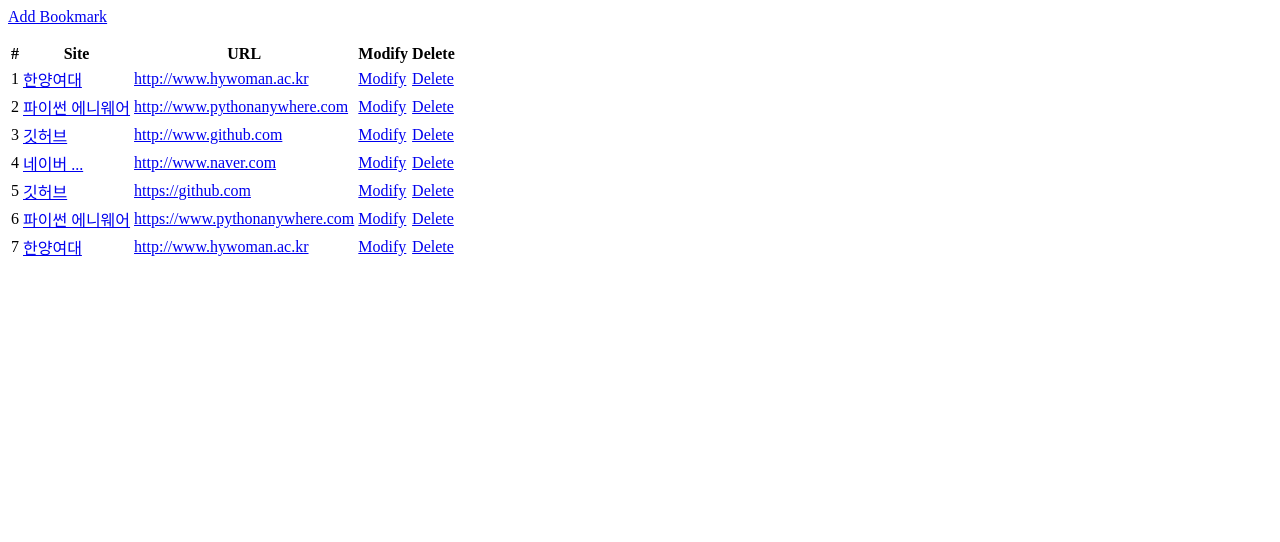
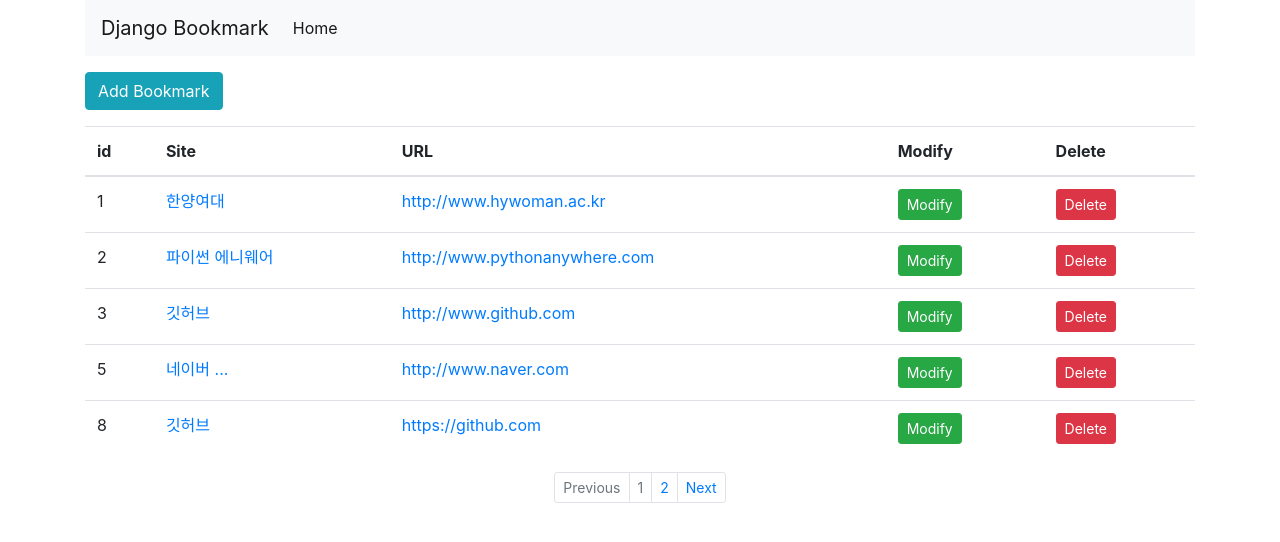
Before and after one commit to logistex/bookmark, a Django app: page /bookmark/ in a window 1280 px wide. Shown: the top 542 px of the page. Run offline with Django 3.2, Linux system fonts and the light colour scheme; data comes from the database, SQL or seed files in the repository; both versions use the stored data as it was after the commit; some libraries are stand-ins or nearby versions.

Commit message:
200414 Bookmark Service

```diff
--- a/bookmark/models.py
+++ b/bookmark/models.py
@@ -1,5 +1,6 @@
 # bookmark/models.py
 from django.db import models
+from django.urls import reverse  # !!!
 
 
 class Bookmark(models.Model):
@@ -8,3 +9,6 @@
 
     def __str__(self):                   # 객체를 출력할 때 나타날 값 !!!
         return "이름 : " + self.site_name + ", 주소 : " + self.url # !!!
+
+    # def get_absolute_url(self):
+    #     return reverse('detail', args=[str(self.id)])
--- a/bookmark/templates/bookmark/bookmark_list.html
+++ b/bookmark/templates/bookmark/bookmark_list.html
@@ -1,4 +1,9 @@
 {# bookmark/templates/bookmark/bookmark_list.html #}
+{% extends 'base.html' %}
+
+{% block title %}Bookmark List{% endblock %}
+
+{% block content %}
     <div class="btn-group">
         <a href="{% url 'add' %}" class="btn btn-info">Add Bookmark</a>
     </div>
@@ -6,7 +11,7 @@
     <table class="table">
         <thead>
             <tr>
-            <th scope="col">#</th>
+                <th scope="col">id</th>
                 <th scope="col">Site</th>
                 <th scope="col">URL</th>
                 <th scope="col">Modify</th>
@@ -17,7 +22,7 @@
             {% for bookmark in object_list %}
                 <tr>
                     <td>
-                    {{ forloop.counter }}
+                        {{ bookmark.id }}
                     </td>
                     <td>
                         <a href="{% url 'detail'  pk=bookmark.id %}">{{bookmark.site_name}}</a>
@@ -25,9 +30,41 @@
                     <td>
                         <a href="{{bookmark.url}}" target="_blank">{{bookmark.url}}</a>
                     </td>
-                <td><a href="#" class="btn btn-success btn-sm">Modify</a></td>
-                <td><a href="#" class="btn btn-danger btn-sm">Delete</a></td>
+                    <td><a href="{% url 'update' pk=bookmark.id %}" class="btn btn-success btn-sm">Modify</a></td>
+                    <td><a href="{% url 'delete' pk=bookmark.id %}" class="btn btn-danger btn-sm">Delete</a></td>
                 </tr>
             {% endfor %}
         </tbody>
     </table>
+{% endblock %}
+{% block pagination %}
+    {% if is_paginated %}
+    <ul class="pagination justify-content-center pagination-sm">
+        {% if page_obj.has_previous %}
+            <li class="page-item">
+              <a class="page-link" href="{% url 'list' %}?page={{ page_obj.previous_page_number }}" tabindex="-1">Previous</a>
+            </li>
+        {% else %}
+            <li class="page-item disabled">
+                <a class="page-link" href="#" tabindex="-1">Previous</a>
+            </li>
+        {% endif %}
+
+        {% for object in page_obj.paginator.page_range %}
+            <li class="page-item {% if page_obj.number == forloop.counter %}disabled{% endif %}">
+                <a class="page-link" href="{{ request.path }}?page={{ forloop.counter }}">{{ forloop.counter }}</a>
+            </li>
+        {% endfor %}
+
+        {% if page_obj.has_next %}
+            <li class="page-item">
+              <a class="page-link" href="{% url 'list' %}?page={{ page_obj.next_page_number }}">Next</a>
+            </li>
+        {% else %}
+            <li class="page-item disabled">
+                <a class="page-link" href="#">Next</a>
+            </li>
+        {% endif %}
+    </ul>
+    {% endif %}
+{% endblock %}
--- a/bookmark/urls.py
+++ b/bookmark/urls.py
@@ -6,4 +6,6 @@
     path('', BookmarkListView.as_view(), name='list'),
     path('add/', BookmarkCreateView.as_view(), name='add'),
     path('detail/<int:pk>/', BookmarkDetailView.as_view(), name='detail'),
+    path('update/<int:pk>/', BookmarkUpdateView.as_view(), name='update'),
+    path('delete/<int:pk>/', BookmarkDeleteView.as_view(), name='delete'),
 ]
--- a/bookmark/views.py
+++ b/bookmark/views.py
@@ -1,7 +1,7 @@
 # bookmark/views.py
 from django.views.generic.list import ListView
-from django.views.generic.edit import CreateView
 from django.views.generic.detail import DetailView
+from django.views.generic.edit import CreateView, UpdateView, DeleteView
 from django.urls import reverse_lazy
 
 
@@ -10,6 +10,7 @@
 
 class BookmarkListView(ListView):
     model = Bookmark
+    paginate_by = 5  # 페이징 기능
 
 
 class BookmarkCreateView(CreateView):
@@ -21,3 +22,15 @@
 
 class BookmarkDetailView(DetailView):
     model = Bookmark
+
+
+class BookmarkUpdateView(UpdateView):
+    model = Bookmark
+    fields = ['site_name', 'url']
+    template_name_suffix = '_update'  # 따라서 bookmark_update.html이어야 함
+    success_url = reverse_lazy('list')
+
+
+class BookmarkDeleteView(DeleteView):
+    model = Bookmark
+    success_url = reverse_lazy('list')
--- a/config/settings.py
+++ b/config/settings.py
@@ -55,7 +55,7 @@
 TEMPLATES = [
     {
         'BACKEND': 'django.template.backends.django.DjangoTemplates',
-        'DIRS': [],
+        'DIRS': [os.path.join(BASE_DIR, "templates")],
         'APP_DIRS': True,
         'OPTIONS': {
             'context_processors': [
@@ -119,3 +119,5 @@
 # https://docs.djangoproject.com/en/3.0/howto/static-files/
 
 STATIC_URL = '/static/'
+STATICFILES_DIRS = [os.path.join(BASE_DIR, 'static'), ]
+STATIC_ROOT = os.path.join(BASE_DIR, 'static_files')
--- /dev/null
+++ b/templates/base.html
@@ -0,0 +1,45 @@
+{# ch04_bookmark/templates/base.html 부모 템플릿 작성 #}
+<!DOCTYPE html>
+<html lang="en">
+<head>
+    <meta charset="UTF-8">
+    <title>
+        {% block title %}   {# 제목 블럭 #}
+
+        {% endblock %}
+    </title>
+    <link rel="stylesheet" href="https://stackpath.bootstrapcdn.com/bootstrap/4.4.1/css/bootstrap.min.css" integrity="sha384-Vkoo8x4CGsO3+Hhxv8T/Q5PaXtkKtu6ug5TOeNV6gBiFeWPGFN9MuhOf23Q9Ifjh" crossorigin="anonymous">
+    {% load static %}
+    <link rel="stylesheet" href="{% static 'style.css' %}">
+    <script src="https://code.jquery.com/jquery-3.4.1.slim.min.js" integrity="sha384-J6qa4849blE2+poT4WnyKhv5vZF5SrPo0iEjwBvKU7imGFAV0wwj1yYfoRSJoZ+n" crossorigin="anonymous"></script>
+    <script src="https://cdn.jsdelivr.net/npm/popper.js@1.16.0/dist/umd/popper.min.js" integrity="sha384-Q6E9RHvbIyZFJoft+2mJbHaEWldlvI9IOYy5n3zV9zzTtmI3UksdQRVvoxMfooAo" crossorigin="anonymous"></script>
+    <script src="https://stackpath.bootstrapcdn.com/bootstrap/4.4.1/js/bootstrap.min.js" integrity="sha384-wfSDF2E50Y2D1uUdj0O3uMBJnjuUD4Ih7YwaYd1iqfktj0Uod8GCExl3Og8ifwB6" crossorigin="anonymous"></script>
+</head>
+<body>
+	<div class="container">
+		<nav class="navbar navbar-expand-lg navbar-light bg-light">
+            <a class="navbar-brand" href="#">Django Bookmark</a>
+            <button class="navbar-toggler" type="button" data-toggle="collapse" data-target="#navbarSupportedContent" aria-controls="navbarSupportedContent" aria-expanded="false" aria-label="Toggle navigation">
+                <span class="navbar-toggler-icon"></span>
+            </button>
+            <div class="collapse navbar-collapse" id="navbarSupportedContent">
+                <ul class="navbar-nav mr-auto">
+                    <li class="nav-item active">
+                        <a class="nav-link" href="#">Home <span class="sr-only">(current)</span></a>
+                    </li>
+                </ul>
+            </div>
+		</nav>
+		<p></p>
+		<div class="row">
+			<div class="col">
+				{% block content %}
+				{% endblock %}
+
+				{% block pagination %}
+				{% endblock %}
+			</div>
+		</div>
+	</div>
+</body>
+</html>
```
Also changed, not shown: bookmark/templates/bookmark/bookmark_confirm_delete.html (added, +12 -0 lines), bookmark/templates/bookmark/bookmark_create.html (+11 -5 lines), bookmark/templates/bookmark/bookmark_detail.html (+8 -2 lines), bookmark/templates/bookmark/bookmark_update.html (added, +12 -0 lines), db.sqlite3. Lines whose indentation alone changed are shown as unchanged.
